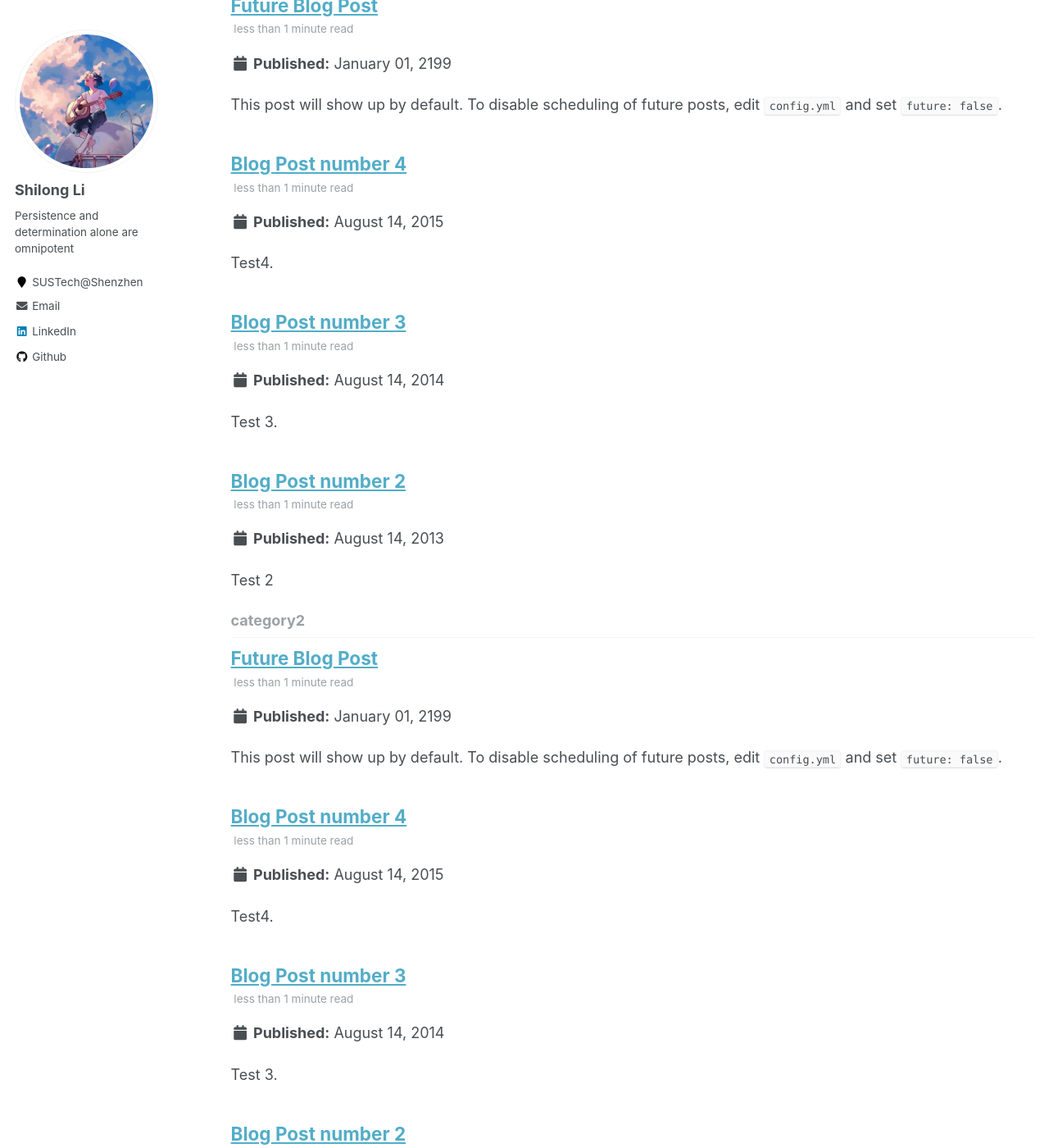
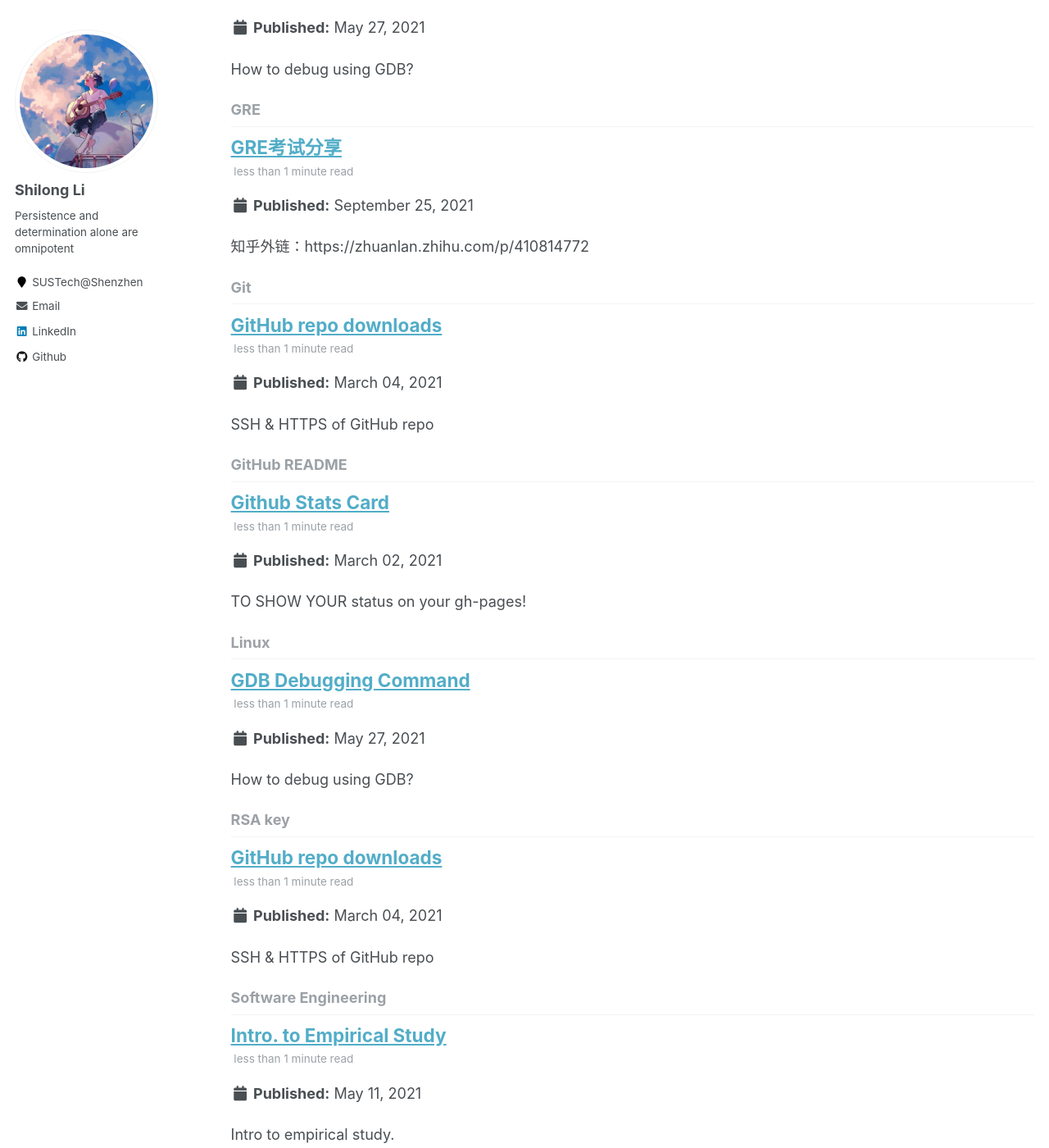
Before and after one commit to lethal233/lethal233.github.io, a Jekyll site: the page built from _pages/tag-archive.html, in a window 1280 px wide and 1400 px high, scrolled down 698 px. Shown: the whole window at 82% size. Built offline with Jekyll 4.4.1, drawn with Linux system fonts in a browser that asks for light colours; some of the changed text lies outside the part shown.

Commit message:
[up] bg pts

````diff
--- a/_config.yml
+++ b/_config.yml
@@ -17,7 +17,7 @@ repository               : "lethal233/lethal233.github.io"
 teaser                   :  # filename of teaser fallback teaser image placed in /images/, .e.g. "500x300.png"
 breadcrumbs              : false # true, false (default)
 words_per_minute         : 160
-future                   : true
+future                   : false
 read_more                : "disabled" # if enabled, adds "Read more" links to excerpts
 talkmap_link             : false #change to true to add link to talkmap on talks page
 comments:
--- a/_posts/2013-08-14-blog-post-2.md
+++ /dev/null
@@ -1,11 +0,0 @@
----
-title: 'Blog Post number 2'
-date: 2013-08-14
-permalink: /posts/2013/08/blog-post-2/
-tags:
-  - cool posts
-  - category1
-  - category2
----
-
-Test 2
--- a/_posts/2014-08-14-blog-post-3.md
+++ /dev/null
@@ -1,11 +0,0 @@
----
-title: 'Blog Post number 3'
-date: 2014-08-14
-permalink: /posts/2014/08/blog-post-3/
-tags:
-  - cool posts
-  - category1
-  - category2
----
-
-Test 3.
--- /dev/null
+++ b/_posts/2021-03-02-gh-sc.md
@@ -0,0 +1,33 @@
+---
+title: Github Stats Card
+date: 2021-03-02
+permalink: /posts/2021/03/gh-sc/
+tags:
+  - GitHub README
+---
+
+TO SHOW YOUR status on your gh-pages!
+
+# GitHub Stats Card
+
+The overall appearance is like this:
+
+<img src="../files/gh-sc.png" alt="image-20210302175039829" style="zoom:67%;" />
+
+## Steps to generate it automatically
+
+- Create a new repository `[your GitHub name]`.
+
+  - NOTICE: the repository name is exactly the same as your GitHub account name.
+
+- Then edit the README.md file of the repository you just created, and put the following code into it, which is the simplest version.
+
+  ```markdown
+  [![lethal233's GitHub stats](https://github-readme-stats.vercel.app/api?username=[your GitHub name]&theme=tokyonight&show_icons=true)](https://github.com/anuraghazra/github-readme-stats)
+
+  [![Top Langs](https://github-readme-stats.vercel.app/api/top-langs/?username=[Your GitHub name])](https://github.com/anuraghazra/github-readme-stats)
+  ```
+
+  Then you will see the picture just like above, and more precisely you will get one more picture of the top languages you use.
+
+- If you want to customize it further, you can refer to https://github.com/anuraghazra/github-readme-stats for help.
--- /dev/null
+++ b/_posts/2021-03-04-gh-repo-down.md
@@ -0,0 +1,37 @@
+---
+title: 'GitHub repo downloads'
+date: 2021-03-04
+permalink: /posts/2021/03/gh-repo-down/
+tags:
+  - RSA key
+  - Git
+---
+
+SSH & HTTPS of GitHub repo
+
+# GitHub repo downloads
+
+## HTTPS
+
+Just copy the repo's link and type it in the command line
+
+```bash
+git clone https://github.com/xxx/xxx.git
+```
+
+## SSH
+
+- Before the following, you can back-up your ssh key before.
+  - For windows users, go to `C:\users\xxx\.ssh\`, then input `cp id_rsa id_rsa.bak` and `cp id_rsa.pub id_rsa.pub.bak`.
+
+- Open the command line and input
+
+  ```bash
+  ssh-keygen -t rsa -C xxx@xxx.com
+  ```
+
+  Here xxx@xxx.com is your GitHub email account. Then press the `Enter`, and you will successfully create the public key.
+
+- Open the GitHub, go to settings -> SSH -> new SSH key. Input the title (whatever, it doesn't matter), and put all the contents in the `id_rsa.pub` into the box.
+
+- Then clone the repo by `git clone git@github.com:xxxx/xxx/.git`.
--- /dev/null
+++ b/_posts/2021-05-11-emp-sty.md
@@ -0,0 +1,20 @@
+---
+title: 'Intro. to Empirical Study'
+date: 2021-05-11
+permalink: /posts/2021/05/emp-sty/
+tags:
+  - Empirical Study
+  - Software Engineering
+---
+
+Intro to empirical study.
+
+## Empirical Standards
+
+Refer to [ACM SIGSOFT Empirical Standards Released](https://doi.org/10.1145/3437479.3437483)
+
+### How do standards benefits me?
+
+1. to review the paper
+2. to highlight the quality of my own research (e.g. "our experiment meets all of the essential criteria laid out by the SIGSOFT Empirical Standards")
+3. as a pre-submission checklist->highlight all the best
--- /dev/null
+++ b/_posts/2021-05-27-GDB-Debug.md
@@ -0,0 +1,155 @@
+---
+title: 'GDB Debugging Command'
+date: 2021-05-27
+permalink: /posts/2021/05/GDB-Debug/
+tags:
+  - GDB
+  - Linux
+  - C/C++
+---
+
+How to debug using GDB?
+
+# GDB 使用手册
+
+基本上需要两个窗口，一个窗口运行程序，一个窗口进行 gdb 调试
+
+## 查看变量
+
+### 全局和静态变量
+
+```bash
+info variables
+```
+
+### 当前栈帧局部变量
+
+```bash
+info locals
+```
+
+### 当前栈帧参数
+
+```sh
+info args
+```
+
+## 函数调用栈情况
+
+```sh
+bt
+```
+
+## 断点
+
+### 行
+
+```sh
+(gdb) b <line>
+```
+
+### 函数
+
+```sh
+(gdb) b <function name>
+```
+
+### 文件行号
+
+```sh
+(gdb) b <path>/<filename>:<line>
+```
+
+### 文件函数
+
+```sh
+(gdb) b <path>/<filename>:<function name>
+```
+
+### 删除断点
+
+```sh
+(gdb) delete <breakpoint No.>
+```
+
+### 查看所有断点信息
+
+```sh
+(gdb) info breakpoints
+```
+
+## 运行
+
+### 开始调试,停在第一行代码处
+
+```sh
+(gdb) start
+```
+
+### 执行完或到下一断点
+
+```sh
+(gdb) c 或者 r
+```
+
+### 单行执行(如有函数一并执行该函数)
+
+```sh
+(gdb) n
+```
+
+### 单行执行(如有函数进行该函数)
+
+```sh
+(gdb) s
+```
+
+### 函数结束
+
+```sh
+(gdb) finish
+```
+
+## 打印
+
+### 显示指定变量
+
+```sh
+(gdb) p <var>
+```
+
+### 跟踪变量
+
+```sh
+(gdb) display <var>
+```
+
+### 取消跟踪
+
+```sh
+(gdb) undisplay <var>
+```
+
+## 参数
+
+### 指定运行时参数
+
+```sh
+(gdb) set args 10 20
+```
+
+### 查看运行时参数
+
+```sh
+(gdb) show args
+```
+
+## 跑路
+
+```sh
+(gdb) q
+```
+
+## 参考
+
+https://blog.csdn.net/mercy_ps/article/details/81542986
--- a/_posts/2021-09-25-gre-share.md
+++ b/_posts/2021-09-25-gre-share.md
@@ -6,6 +6,8 @@ tags:
   - GRE
   - Study
 ---
+
+知乎外链：https://zhuanlan.zhihu.com/p/410814772
 
 ## 前言
 
````
Also changed, not shown: _posts/2015-08-14-blog-post-4.md (deleted, +0 -11 lines), files/gh-sc.png (added).
